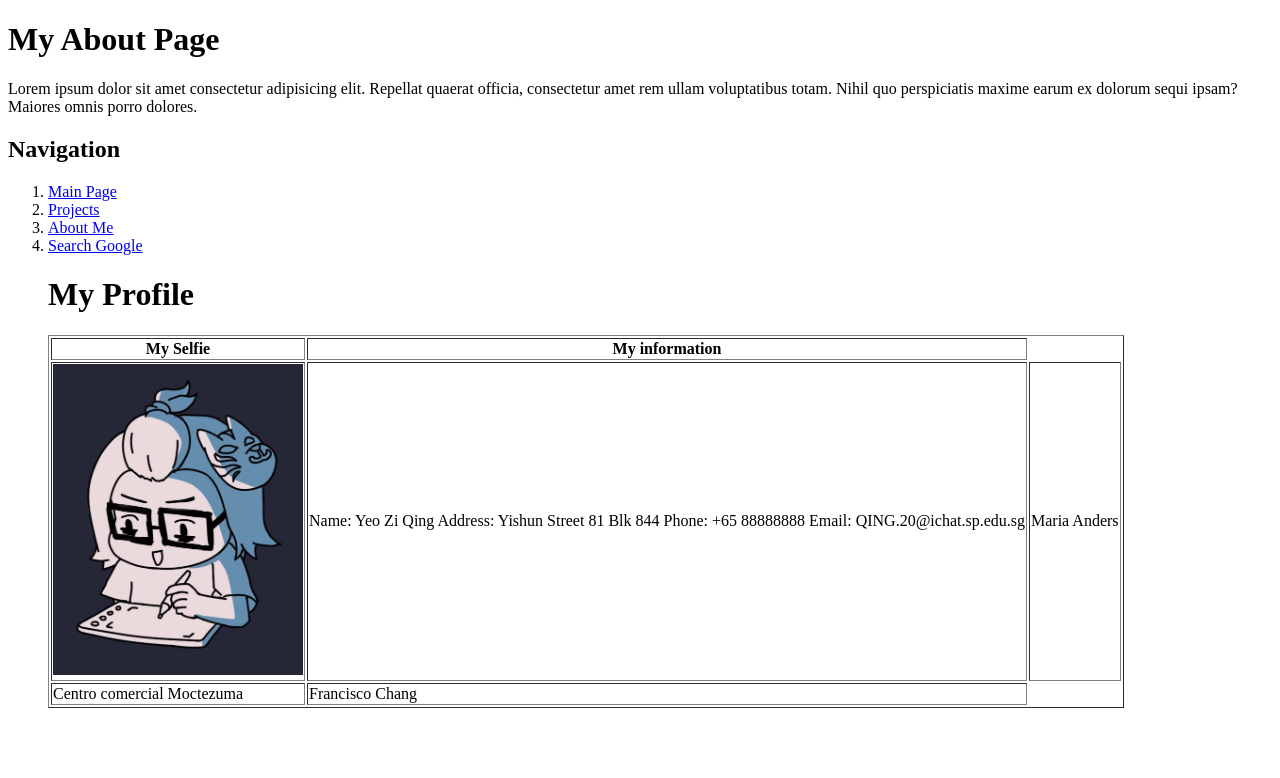
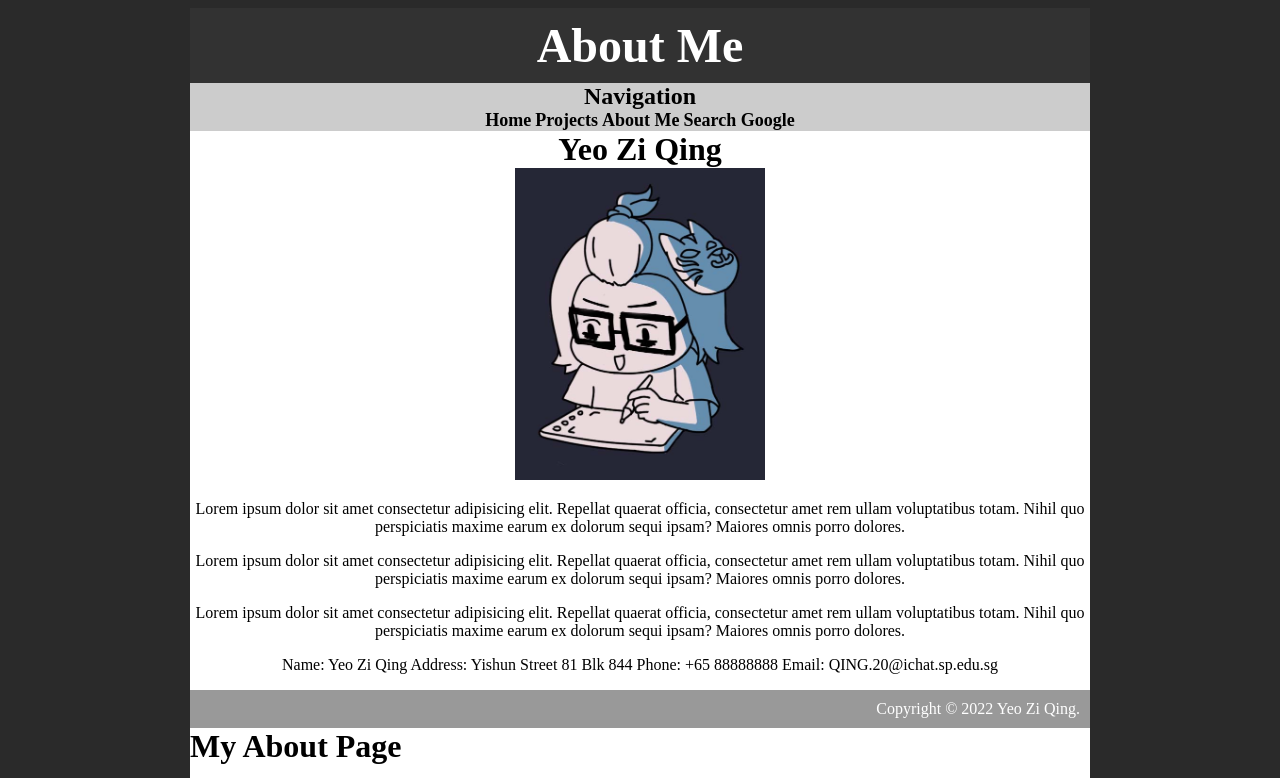
Before and after one commit to ZiQingggg/myprofile, a plain HTML site: page about.html in a window 1280 px wide. Shown: the top 778 px of the page. Drawn offline with Linux system fonts and the light colour scheme.

Commit message:
Add files via upload

```diff
--- /dev/null
+++ b/Designs/style.css
@@ -0,0 +1,87 @@
+body{
+    background-color: rgb(42, 42, 42);
+    font-family: Economica
+}
+
+a{
+    text-decoration: none;
+    color: red;
+}
+
+h1, h2, h3 {
+    margin: 0;
+}
+
+#container{
+    background-color: white;
+    width: 900px;
+    margin-left: auto;
+    margin-right: auto;
+}
+
+#header{
+    background-color: #323232;
+    color: white;
+    font-size: 24px;
+    text-align: center;
+    padding: 10px
+
+}
+
+#content{
+    text-align: center;
+    float: center;
+}
+
+
+
+#nav{
+    background-color: #ccc;
+    color:black;
+}
+
+#nav ul{
+    list-style-type: none;
+    padding: 0;
+    margin: 0;
+}
+#nav .selected {
+    font-weight: bold;
+}
+
+#nav li{
+    display: inline;
+    padding: 5px, 10px;
+}
+#nav li :hover{
+    background-color: rgb(96, 96, 96);
+}
+#nav a{
+    color: black;
+    text-decoration: none;
+    font-size: 18px;
+}
+
+
+
+
+
+
+
+#main{
+    margin: 500;
+    width: 600px;
+    float: center;
+    text-align: center;
+    padding: 500px
+
+}
+
+#footer{
+    clear: both;
+    padding: 10px;
+    color: white;
+    text-align: right;
+    background-color: #999999
+
+}
--- /dev/null
+++ b/Designs/style2.css
@@ -0,0 +1,87 @@
+body{
+    background-color: rgb(42, 42, 42);
+    font-family: Economica
+}
+
+a{
+    text-decoration: none;
+    color: red;
+}
+
+h1, h2, h3 {
+    margin: 0;
+}
+
+#container{
+    background-color: white;
+    width: 900px;
+    margin-left: auto;
+    margin-right: auto;
+}
+
+#header{
+    background-color: #323232;
+    color: white;
+    font-size: 24px;
+    text-align: center;
+    padding: 10px
+
+}
+
+#content{
+    text-align: center;
+    float: center;
+}
+
+
+
+#nav{
+    background-color: #ccc;
+    color:black;
+}
+
+#nav ul{
+    list-style-type: none;
+    padding: 0;
+    margin: 0;
+}
+#nav .selected {
+    font-weight: bold;
+}
+
+#nav li{
+    display: inline;
+    padding: 5px, 10px;
+}
+#nav li :hover{
+    background-color: rgb(96, 96, 96);
+}
+#nav a{
+    color: black;
+    text-decoration: none;
+    font-size: 18px;
+}
+
+
+
+
+
+
+
+#main{
+    margin: 500;
+    width: 600px;
+    float: center;
+    text-align: center;
+    padding: 500px
+
+}
+
+#footer{
+    clear: both;
+    padding: 10px;
+    color: white;
+    text-align: right;
+    background-color: #999999
+
+}
--- /dev/null
+++ b/Designs/style3.css
@@ -0,0 +1,87 @@
+body{
+    background-color: rgb(42, 42, 42);
+    font-family: Economica
+}
+
+a{
+    text-decoration: none;
+    color: red;
+}
+
+h1, h2, h3 {
+    margin: 0;
+}
+
+#container{
+    background-color: white;
+    width: 900px;
+    margin-left: auto;
+    margin-right: auto;
+}
+
+#header{
+    background-color: #323232;
+    color: white;
+    font-size: 24px;
+    text-align: center;
+    padding: 10px
+
+}
+
+#content{
+    text-align: center;
+    float: center;
+}
+
+
+
+#nav{
+    background-color: #ccc;
+    color:black;
+}
+
+#nav ul{
+    list-style-type: none;
+    padding: 0;
+    margin: 0;
+}
+#nav .selected {
+    font-weight: bold;
+}
+
+#nav li{
+    display: inline;
+    padding: 5px, 10px;
+}
+#nav li :hover{
+    background-color: rgb(96, 96, 96);
+}
+#nav a{
+    color: black;
+    text-decoration: none;
+    font-size: 18px;
+}
+
+
+
+
+
+
+
+#main{
+    margin: 500;
+    width: 600px;
+    float: center;
+    text-align: center;
+    padding: 500px
+
+}
+
+#footer{
+    clear: both;
+    padding: 10px;
+    color: white;
+    text-align: right;
+    background-color: #999999
+
+}
--- a/about.html
+++ b/about.html
@@ -5,7 +5,71 @@
     <meta http-equiv="X-UA-Compatible" content="IE=edge">
     <meta name="viewport" content="width=device-width, initial-scale=1.0">
     <title>Document</title>
+    <link rel="stylesheet" type="text/css" href="./Designs/style2.css"/>
 </head>
+<body>
+    <div id="container">
+      <div id="header">
+        <h1><b>About Me</b></h1>
+
+      </div>
+      <div id="content">
+        <div id="nav">
+          <h2><b>Navigation</b></h2>
+
+          <ul>
+              <li><a class="selected" href="index.html">Home</a></li>
+              <li><a class="selected" href="projects.html">Projects</a></li>
+              <li><a class="selected" href="about.html">About Me</a></li>
+              <li><a class="selected" href="https://www.google.com">Search Google</a></li>
+          </ul>
+
+          <section id="jumbo">
+            <div class="container">
+              <h1></h1>
+            </div>
+          </section>
+
+        </div>
+        <div class="main">
+          <h1><b>Yeo Zi Qing</b></h1>
+          <a href="profilepic.jpg"></a><img src="Images/profilepic.jpg" width="250px" /></a>
+          <p>Lorem ipsum dolor sit amet consectetur adipisicing elit. Repellat quaerat officia, consectetur amet rem ullam voluptatibus totam. Nihil quo perspiciatis maxime earum ex dolorum sequi ipsam? Maiores omnis porro dolores.</p>
+          <p>Lorem ipsum dolor sit amet consectetur adipisicing elit. Repellat quaerat officia, consectetur amet rem ullam voluptatibus totam. Nihil quo perspiciatis maxime earum ex dolorum sequi ipsam? Maiores omnis porro dolores.</p>
+          <p>Lorem ipsum dolor sit amet consectetur adipisicing elit. Repellat quaerat officia, consectetur amet rem ullam voluptatibus totam. Nihil quo perspiciatis maxime earum ex dolorum sequi ipsam? Maiores omnis porro dolores.</p>
+          <p>Name: Yeo Zi Qing
+            Address: Yishun Street 81 Blk 844
+            Phone: +65 88888888
+            Email: QING.20@ichat.sp.edu.sg</p>
+        </div>
+
+
+      </div>
+      <div id="footer">
+        Copyright &copy; 2022 Yeo Zi Qing.
+
+      </div>
+
+
+
+
+
+
+
+
+
+
+
+
+
+
+
+
+
+
+
+
+    </body>
 <body>
     <h1><b>My About Page</b></h1>
     <p>Lorem ipsum dolor sit amet consectetur adipisicing elit. Repellat quaerat officia, consectetur amet rem ullam voluptatibus totam. Nihil quo perspiciatis maxime earum ex dolorum sequi ipsam? Maiores omnis porro dolores.</p>
@@ -16,7 +80,7 @@
     <ol>
         <li><a href="index.html">Main Page</a></li>
         <li><a href="projects.html">Projects</a></li>
-        <li><a href="about.html">About Me</a></li>
+        <li><a href="about.html">About Me</a></li>ss
         <li><a href="https://www.google.com">Search Google</a></li>
     </ul>
 
--- a/index.html
+++ b/index.html
@@ -4,16 +4,68 @@
     <meta charset="UTF-8">
     <meta http-equiv="X-UA-Compatible" content="IE=edge">
     <meta name="viewport" content="width=device-width, initial-scale=1.0">
-    <title>Document</title>
+    <title>My Website</title>
+    <link rel="stylesheet" type="text/css" href="./Designs/style.css"/>
 </head>
 <body>
-    <h1><b>My Main Page</b></h1>
+    <div id="container">
+      <div id="header">
+        <h1><b>My Main Page</b></h1>
+
+      </div>
+      <div id="content">
+        <div id="nav">
+          <h2><b>Navigation</b></h2>
+
+          <ul>
+              <li><a class="selected" href="index.html">Home</a></li>
+              <li><a class="selected" href="projects.html">Projects</a></li>
+              <li><a class="selected" href="about.html">About Me</a></li>
+              <li><a class="selected" href="https://www.google.com">Search Google</a></li>
+          </ul>
+
+          <section id="jumbo">
+            <div class="container">
+              <h1></h1>
+            </div>
+          </section>
+
+        </div>
+        <div class="main">
+          <a href="profilepic.jpg"></a><img src="Images/profilepic.jpg" width="250px" /></a>
+          <p>Lorem ipsum dolor sit amet consectetur adipisicing elit. Repellat quaerat officia, consectetur amet rem ullam voluptatibus totam. Nihil quo perspiciatis maxime earum ex dolorum sequi ipsam? Maiores omnis porro dolores.</p>
+          <p>Lorem ipsum dolor sit amet consectetur adipisicing elit. Repellat quaerat officia, consectetur amet rem ullam voluptatibus totam. Nihil quo perspiciatis maxime earum ex dolorum sequi ipsam? Maiores omnis porro dolores.</p>
+          <p>Lorem ipsum dolor sit amet consectetur adipisicing elit. Repellat quaerat officia, consectetur amet rem ullam voluptatibus totam. Nihil quo perspiciatis maxime earum ex dolorum sequi ipsam? Maiores omnis porro dolores.</p>s
+        </div>
+
+
+      </div>
+      <div id="footer">
+        Copyright &copy; 2022 Yeo Zi Qing.
+
+      </div>
+
+
+
+
+
+
+
+
+
+
+
+
+
+    //s<h1><b>My Main Page</b></h1>
+
+
     <p>Lorem ipsum dolor sit amet consectetur adipisicing elit. Repellat quaerat officia, consectetur amet rem ullam voluptatibus totam. Nihil quo perspiciatis maxime earum ex dolorum sequi ipsam? Maiores omnis porro dolores.</p>
 
 
     <h2><b>Navigation</b></h2>
 
-    <ol>
+    <ul>
         <li><a href="index.html">Main Page</a></li>
         <li><a href="projects.html">Projects</a></li>
         <li><a href="about.html">About Me</a></li>
```
Also changed, not shown: projects.html (+63 -0 lines), Images/18-188573_manga-comic-naruto-fight.jpg (added), 1 other file.
